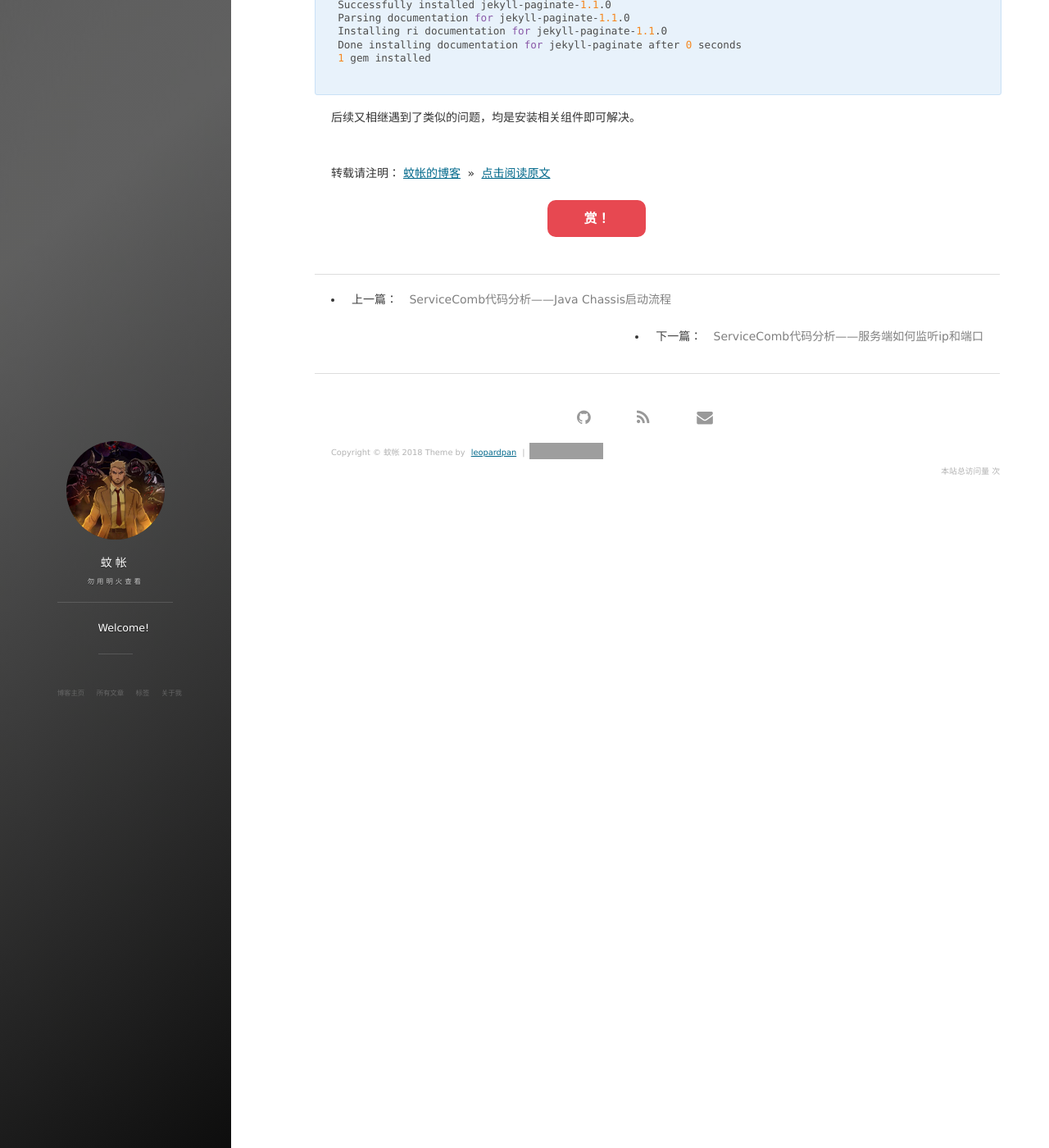
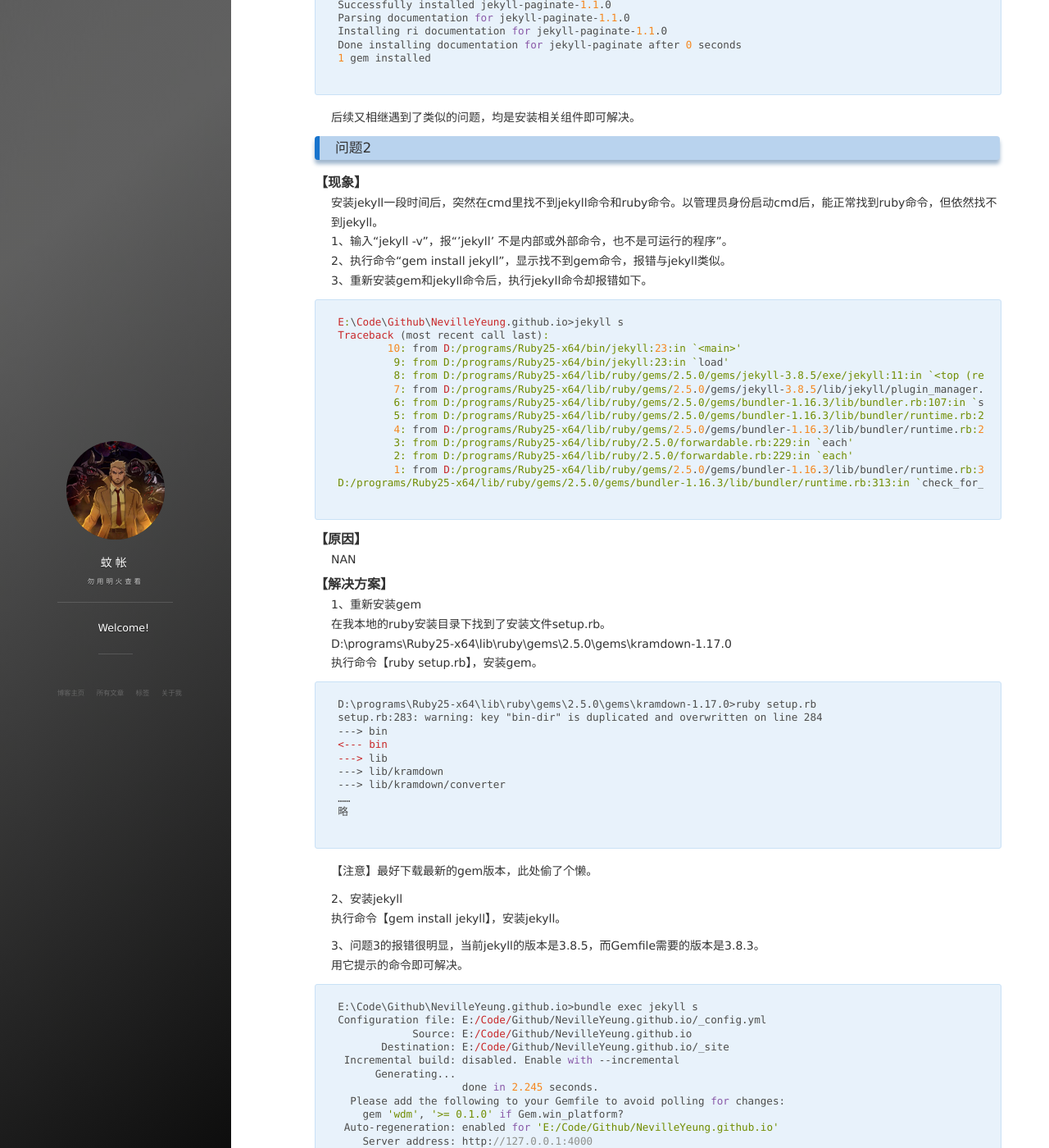
Before and after one commit to NevilleYeung/NevilleYeung.github.io, a Jekyll site: the page built from _posts/2018-07-23-Jekyll-installation-issues.md, in a window 1280 px wide and 1400 px high, scrolled down 765 px. Shown: the whole window at 82% size. Built offline with Jekyll 4.4.1, drawn with Linux system fonts in a browser that asks for light colours; nearby versions of some CDN libraries; comment, search, counter and statistics services are not loaded; some of the changed text lies outside the part shown; grey boxes are pictures that could not be loaded.

Commit message:
新遇到的jekyll问题与解决方法

````diff
--- a/_posts/2018-07-23-Jekyll-installation-issues.md
+++ b/_posts/2018-07-23-Jekyll-installation-issues.md
@@ -51,6 +51,76 @@ Done installing documentation for jekyll-paginate after 0 seconds
 后续又相继遇到了类似的问题，均是安装相关组件即可解决。
 
 
+### 问题2
+
+<font size="3" style="font-weight:bold">【现象】</font>
+安装jekyll一段时间后，突然在cmd里找不到jekyll命令和ruby命令。以管理员身份启动cmd后，能正常找到ruby命令，但依然找不到jekyll。
+1、输入“jekyll -v”，报“'jekyll' 不是内部或外部命令，也不是可运行的程序”。
+2、执行命令“gem install jekyll”，显示找不到gem命令，报错与jekyll类似。
+3、重新安装gem和jekyll命令后，执行jekyll命令却报错如下。
+```
+E:\Code\Github\NevilleYeung.github.io>jekyll s
+Traceback (most recent call last):
+        10: from D:/programs/Ruby25-x64/bin/jekyll:23:in `<main>'
+         9: from D:/programs/Ruby25-x64/bin/jekyll:23:in `load'
+         8: from D:/programs/Ruby25-x64/lib/ruby/gems/2.5.0/gems/jekyll-3.8.5/exe/jekyll:11:in `<top (required)>'
+         7: from D:/programs/Ruby25-x64/lib/ruby/gems/2.5.0/gems/jekyll-3.8.5/lib/jekyll/plugin_manager.rb:50:in `require_from_bundler'
+         6: from D:/programs/Ruby25-x64/lib/ruby/gems/2.5.0/gems/bundler-1.16.3/lib/bundler.rb:107:in `setup'
+         5: from D:/programs/Ruby25-x64/lib/ruby/gems/2.5.0/gems/bundler-1.16.3/lib/bundler/runtime.rb:26:in `setup'
+         4: from D:/programs/Ruby25-x64/lib/ruby/gems/2.5.0/gems/bundler-1.16.3/lib/bundler/runtime.rb:26:in `map'
+         3: from D:/programs/Ruby25-x64/lib/ruby/2.5.0/forwardable.rb:229:in `each'
+         2: from D:/programs/Ruby25-x64/lib/ruby/2.5.0/forwardable.rb:229:in `each'
+         1: from D:/programs/Ruby25-x64/lib/ruby/gems/2.5.0/gems/bundler-1.16.3/lib/bundler/runtime.rb:31:in `block in setup'
+D:/programs/Ruby25-x64/lib/ruby/gems/2.5.0/gems/bundler-1.16.3/lib/bundler/runtime.rb:313:in `check_for_activated_spec!': You have already activated jekyll 3.8.5, but your Gemfile requires jekyll 3.8.3. Prepending `bundle exec` to your command may solve this. (Gem::LoadError)
+
+```
+
+<font size="3" style="font-weight:bold">【原因】</font>
+NAN
+
+<font size="3" style="font-weight:bold">【解决方案】</font>
+1、重新安装gem
+在我本地的ruby安装目录下找到了安装文件setup.rb。
+D:\programs\Ruby25-x64\lib\ruby\gems\2.5.0\gems\kramdown-1.17.0
+执行命令【ruby setup.rb】，安装gem。
+```
+D:\programs\Ruby25-x64\lib\ruby\gems\2.5.0\gems\kramdown-1.17.0>ruby setup.rb
+setup.rb:283: warning: key "bin-dir" is duplicated and overwritten on line 284
+---> bin
+<--- bin
+---> lib
+---> lib/kramdown
+---> lib/kramdown/converter
+……
+略
+
+```
+【注意】最好下载最新的gem版本，此处偷了个懒。
+
+2、安装jekyll
+执行命令【gem install jekyll】，安装jekyll。
+
+3、问题3的报错很明显，当前jekyll的版本是3.8.5，而Gemfile需要的版本是3.8.3。
+用它提示的命令即可解决。
+```
+E:\Code\Github\NevilleYeung.github.io>bundle exec jekyll s
+Configuration file: E:/Code/Github/NevilleYeung.github.io/_config.yml
+            Source: E:/Code/Github/NevilleYeung.github.io
+       Destination: E:/Code/Github/NevilleYeung.github.io/_site
+ Incremental build: disabled. Enable with --incremental
+      Generating...
+                    done in 2.245 seconds.
+  Please add the following to your Gemfile to avoid polling for changes:
+    gem 'wdm', '>= 0.1.0' if Gem.win_platform?
+ Auto-regeneration: enabled for 'E:/Code/Github/NevilleYeung.github.io'
+    Server address: http://127.0.0.1:4000
+  Server running... press ctrl-c to stop.
+……
+略
+
+```
+【注意】最好重新安装下gem或者更换jekyll的版本。
+
 
 <br>
 
````
